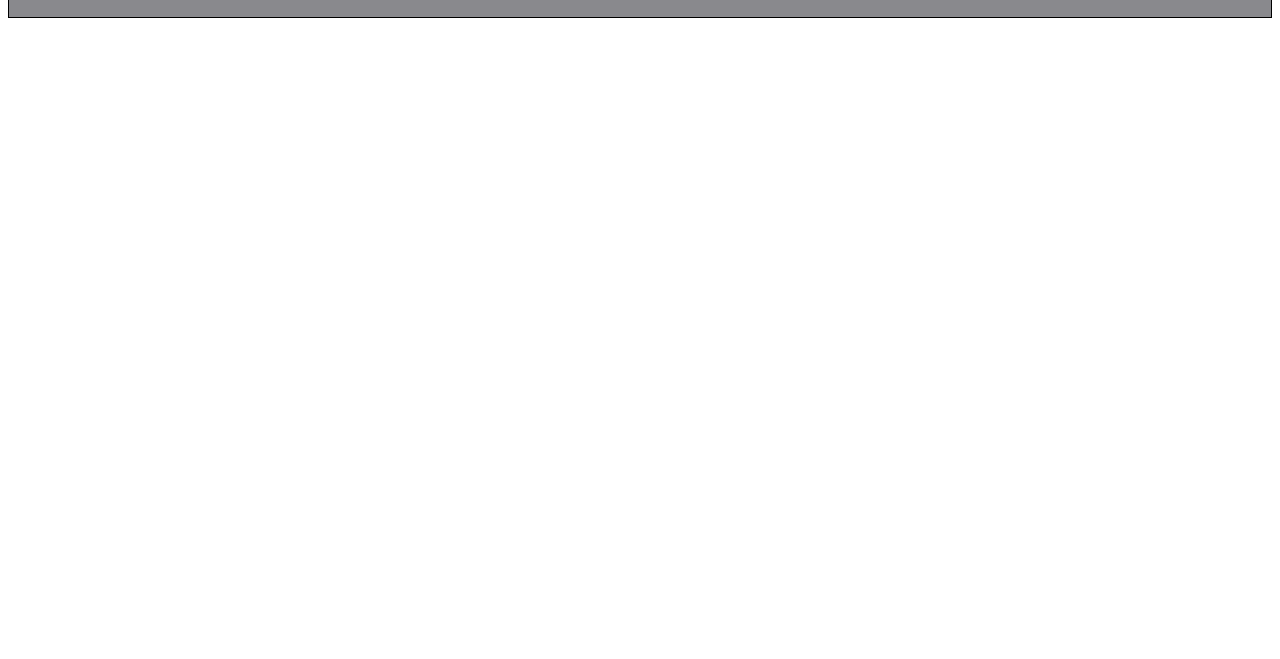
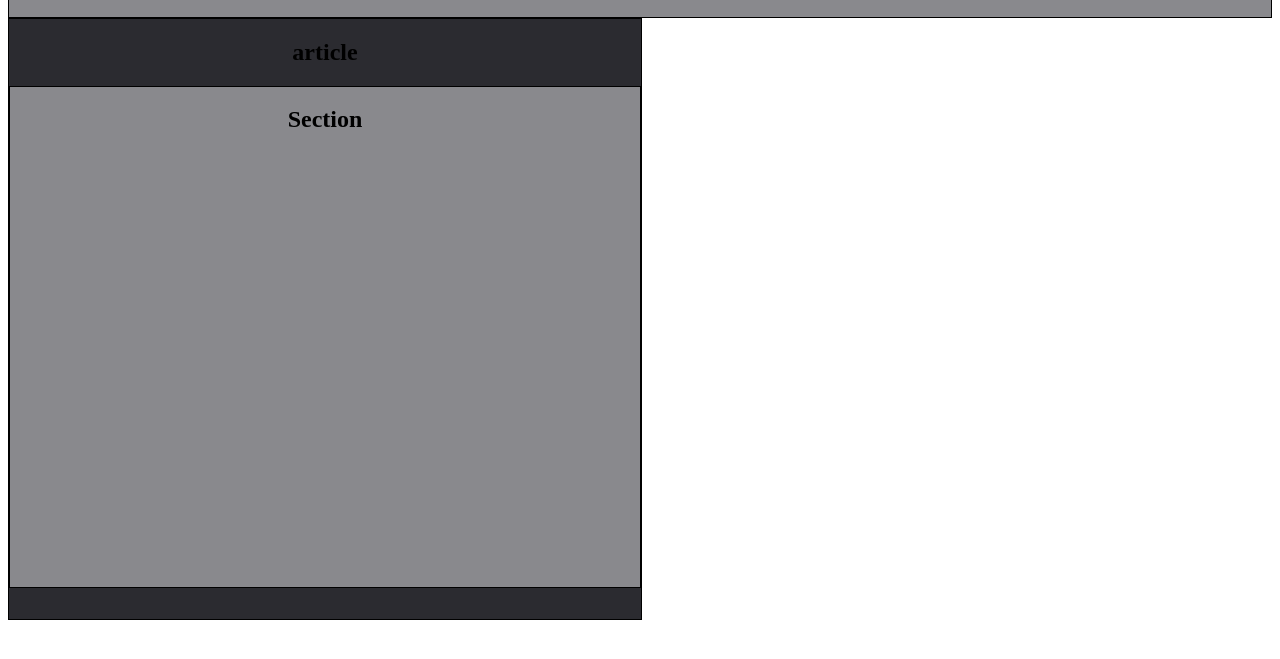
Before and after one commit to PatriciaFMF/MODELO, a plain HTML site: page INDEX.HTML in a window 1280 px wide. Shown: the part 141-800 px from the top of the page. Drawn offline with Linux system fonts and the light colour scheme.

Commit message:
Add files via upload
09/05

```diff
--- a/INDEX.HTML
+++ b/INDEX.HTML
@@ -24,6 +24,17 @@
 
       </nav>
 
+      <article class="artigo">
+
+          <h2>       article    </h2>
+          <section class="sessao">
+
+          <h2> Section </h2>
+
+          </section>
+
+      </article>
+
     </body>
 
 
--- a/style.css
+++ b/style.css
@@ -24,3 +24,25 @@ text-align: center;
 
 
 }
+
+
+.artigo {
+
+    background: rgb(43, 43, 48);
+    border: 1px solid;
+    text-align: center;
+    width: 50%;
+    height: 600px;
+
+
+}
+
+.sessao {
+
+    background: rgb(137, 137, 141);
+    border: 1px solid;
+    text-align: center;
+    height: 500px;
+
+
+}
```
